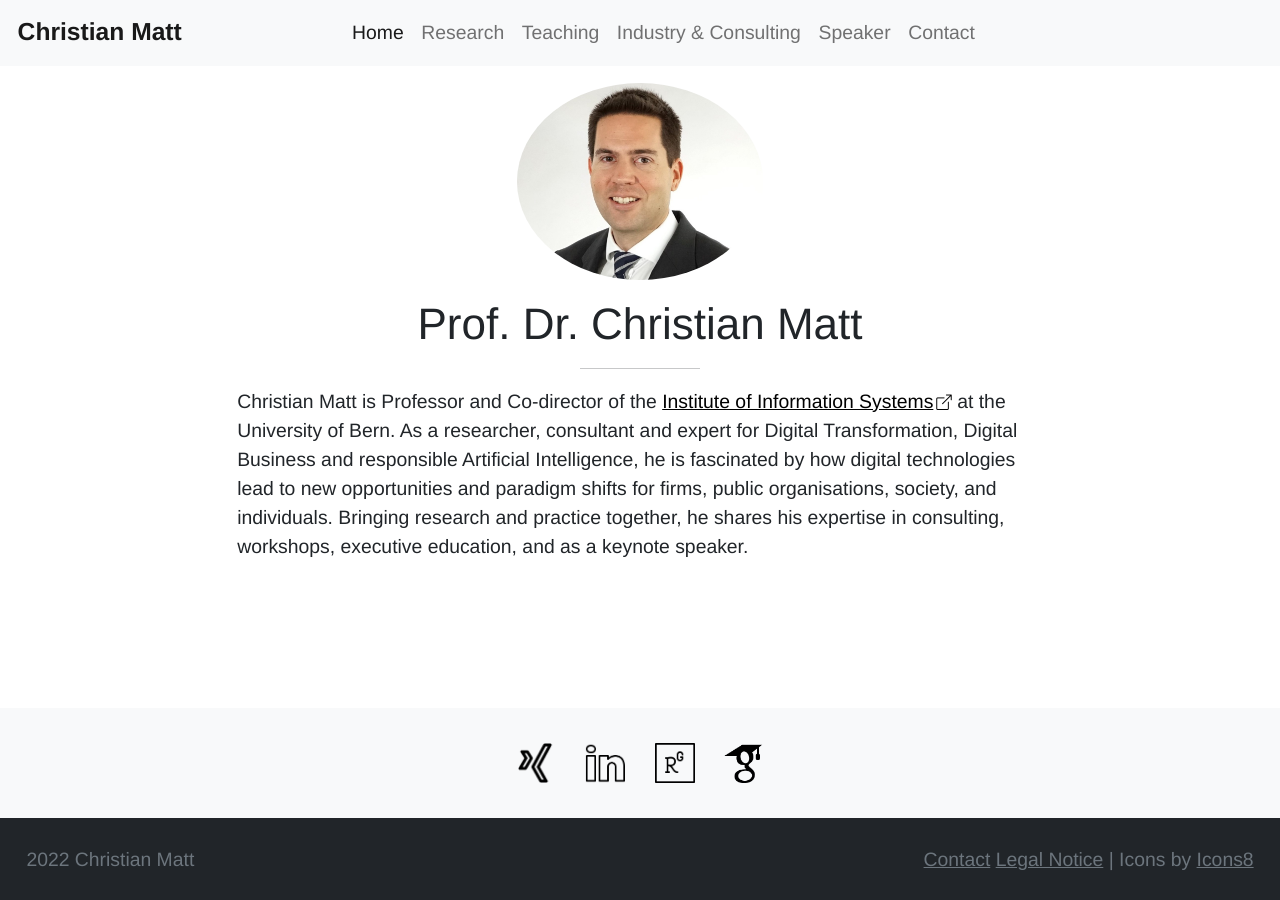
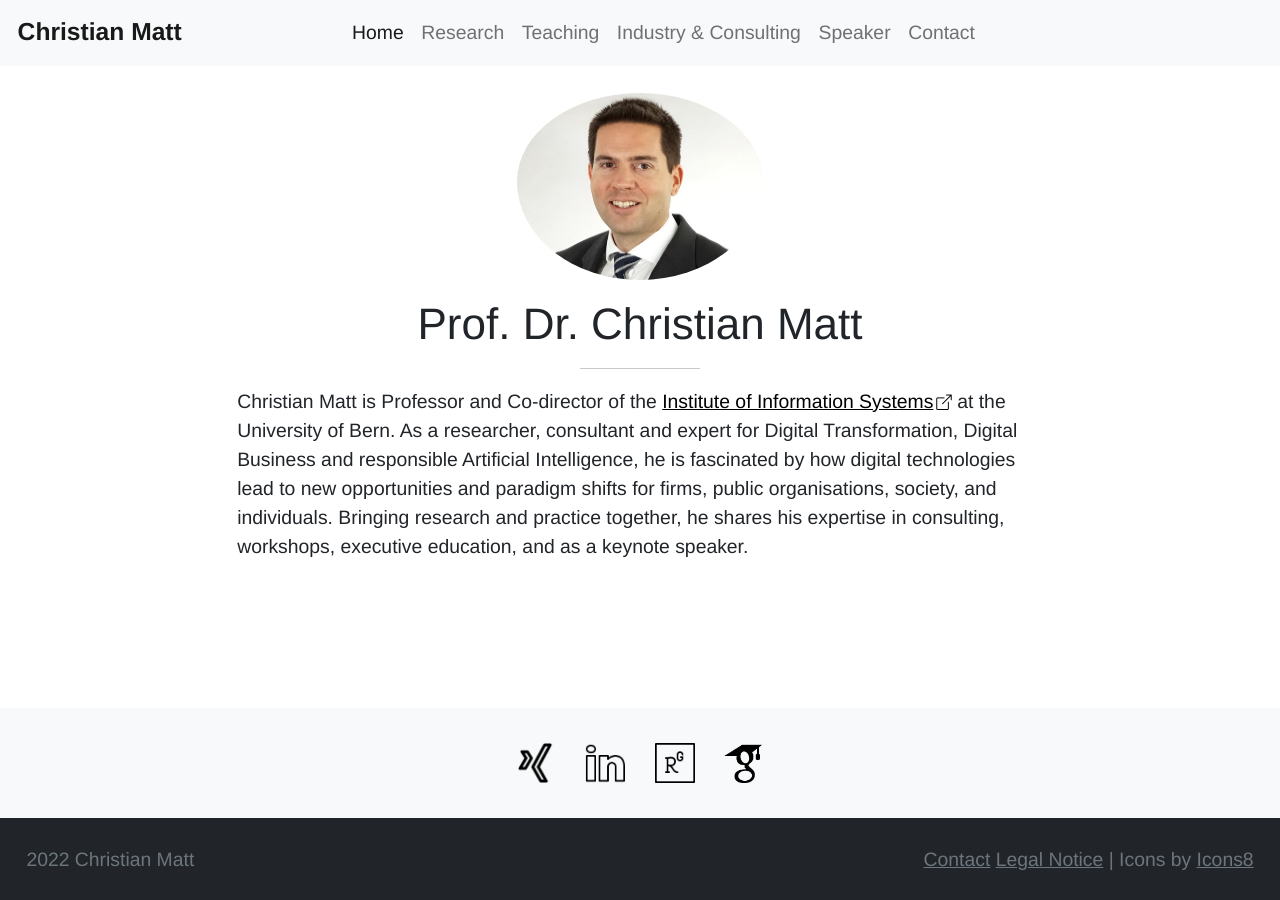
Before and after one commit to christian-matt/christian-matt.github.io, a Jekyll site: the page built from index.md, in a window 1280 px wide. Built offline with Jekyll 4.4.1, drawn with Linux system fonts in a browser that asks for light colours.

Commit message:
Update style.

```diff
--- a/_sass/theme.scss
+++ b/_sass/theme.scss
@@ -30,14 +30,10 @@ hr {
 }
 
 .rounded-circle {
+  padding-top: 10px;
   height: 197px;
   width: 246px;
   border-radius: 10px !important;
-}
-
-// remove with pushed default
-.page-heading {
-  text-align: center !important;
 }
 
 .h1 {
```
